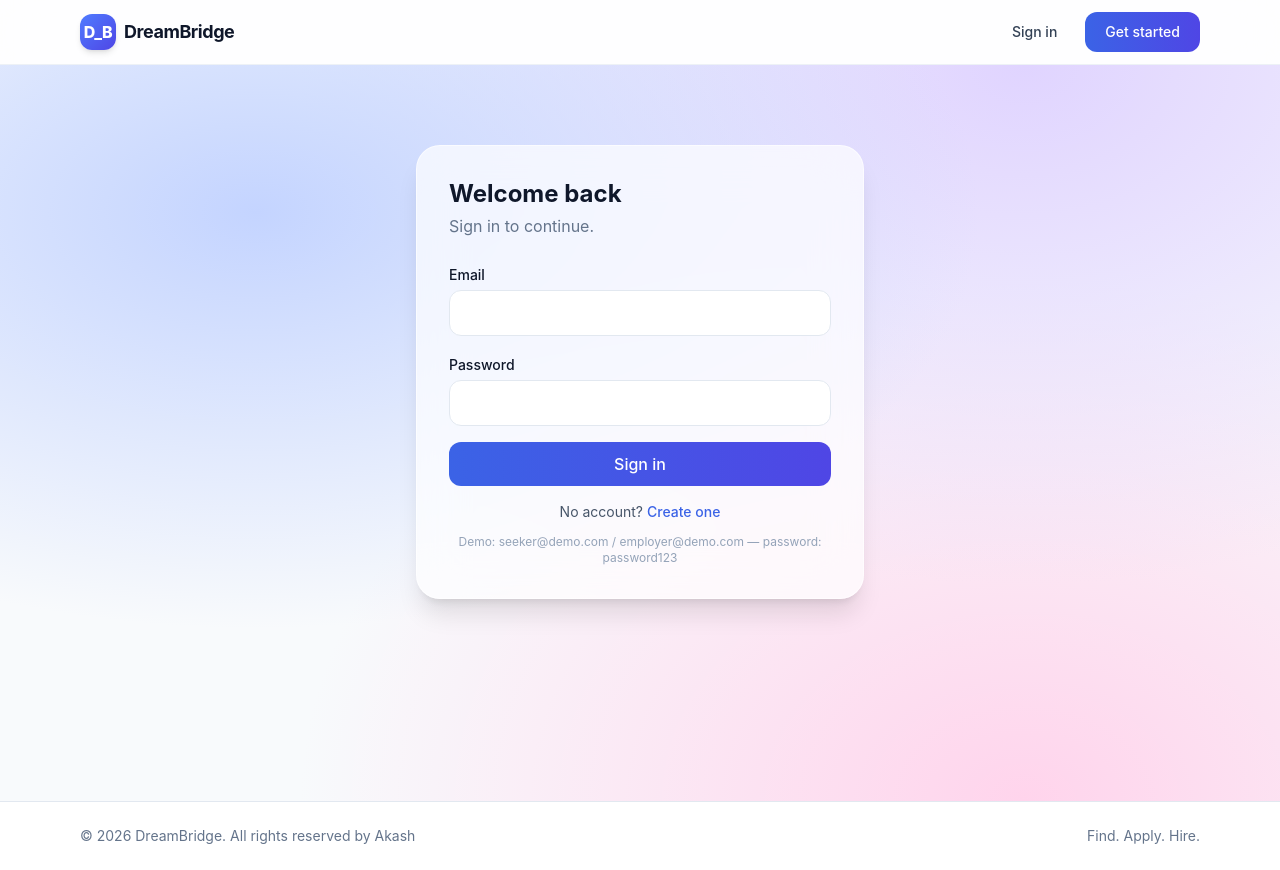
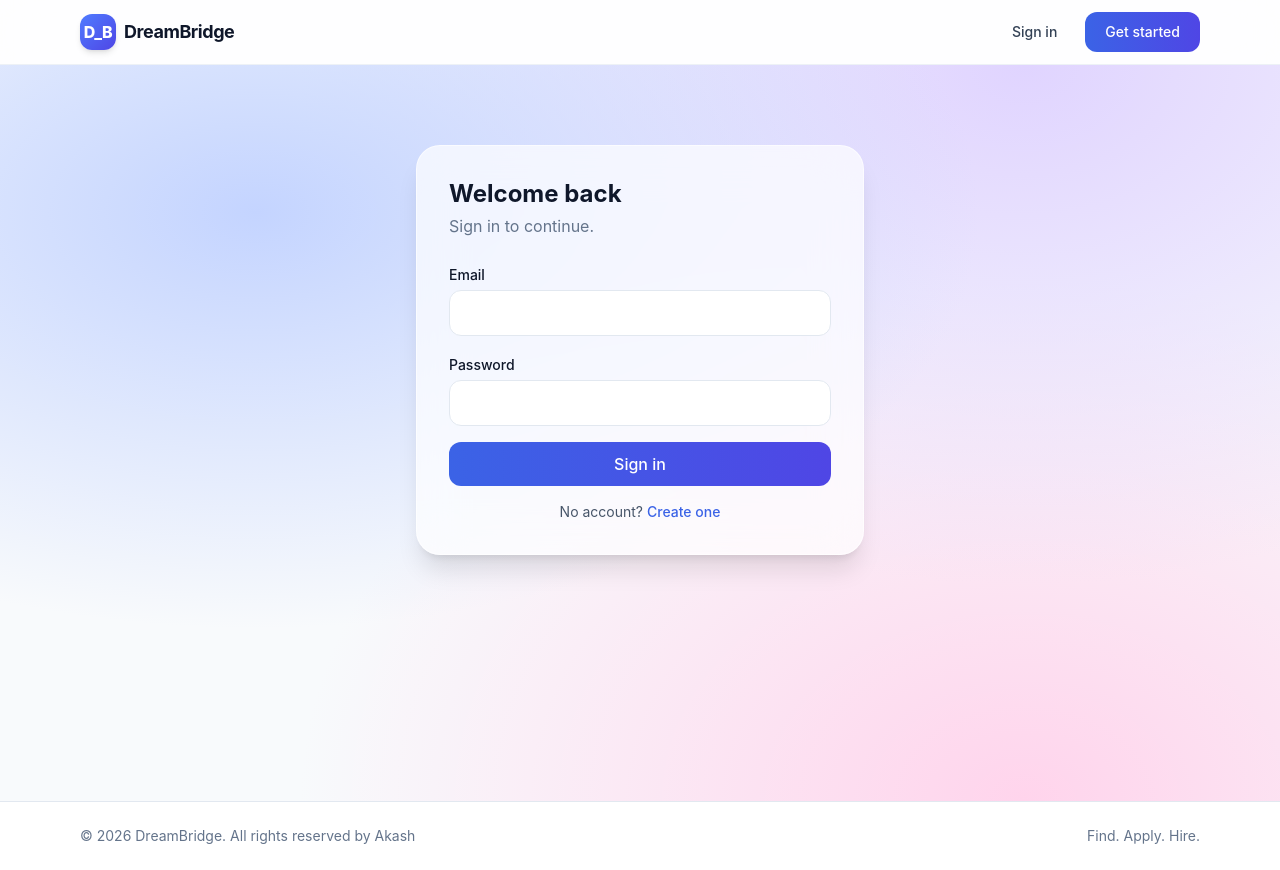
Before and after one commit to luciferak007/DreamBirdge, a React (Vite) app in the folder frontend/: page /login in a window 1280 px wide. Built offline with nearby package versions, Linux system fonts and the light colour scheme.

Commit message:
Remove demo credentials from Login component
Removed demo login credentials from the login page.

```diff
--- a/frontend/src/pages/Login.jsx
+++ b/frontend/src/pages/Login.jsx
@@ -30,7 +30,6 @@ export default function Login() {
             <button disabled={loading} className="btn-primary w-full">{loading ? 'Signing in…' : 'Sign in'}</button>
           </form>
           <p className="mt-4 text-sm text-slate-600 text-center">No account? <Link to="/register" className="text-brand-600 font-medium">Create one</Link></p>
-          <p className="mt-3 text-xs text-slate-400 text-center">Demo: seeker@demo.com / employer@demo.com — password: password123</p>
         </motion.div>
       </PageWrap>
     </div>
```
